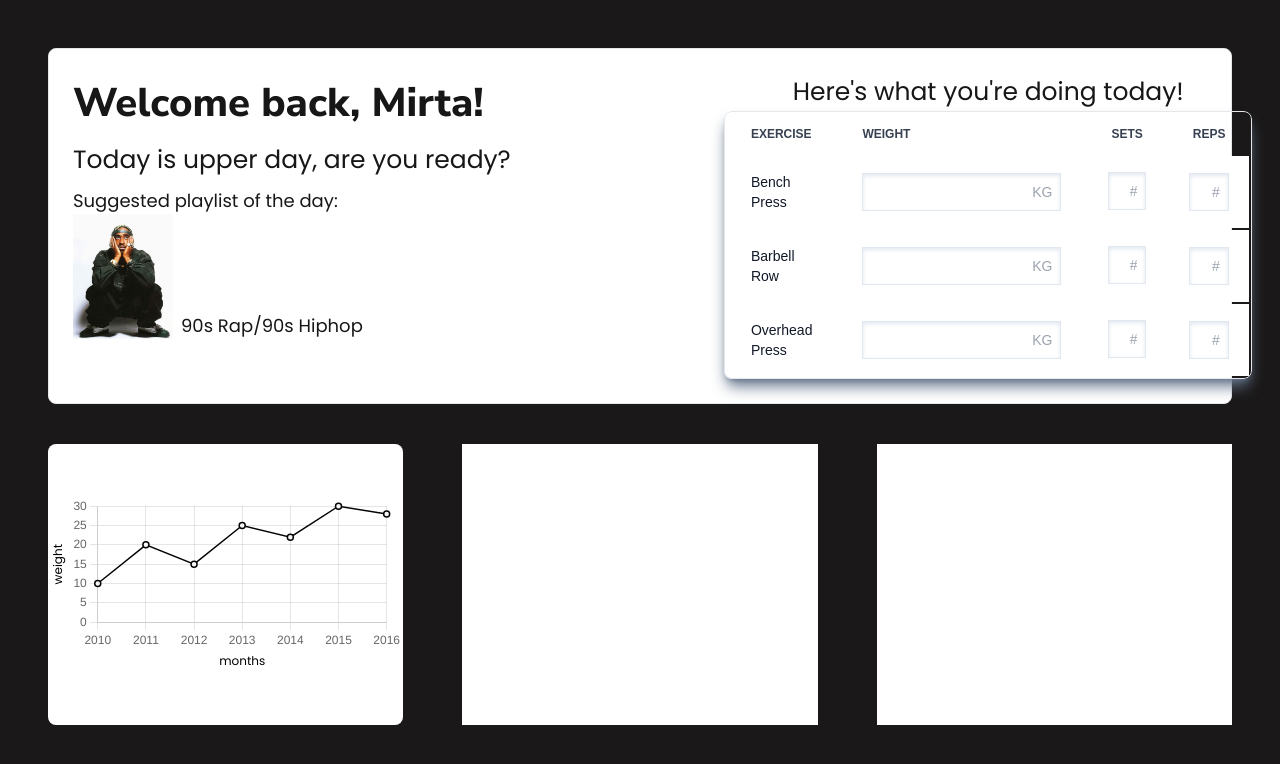
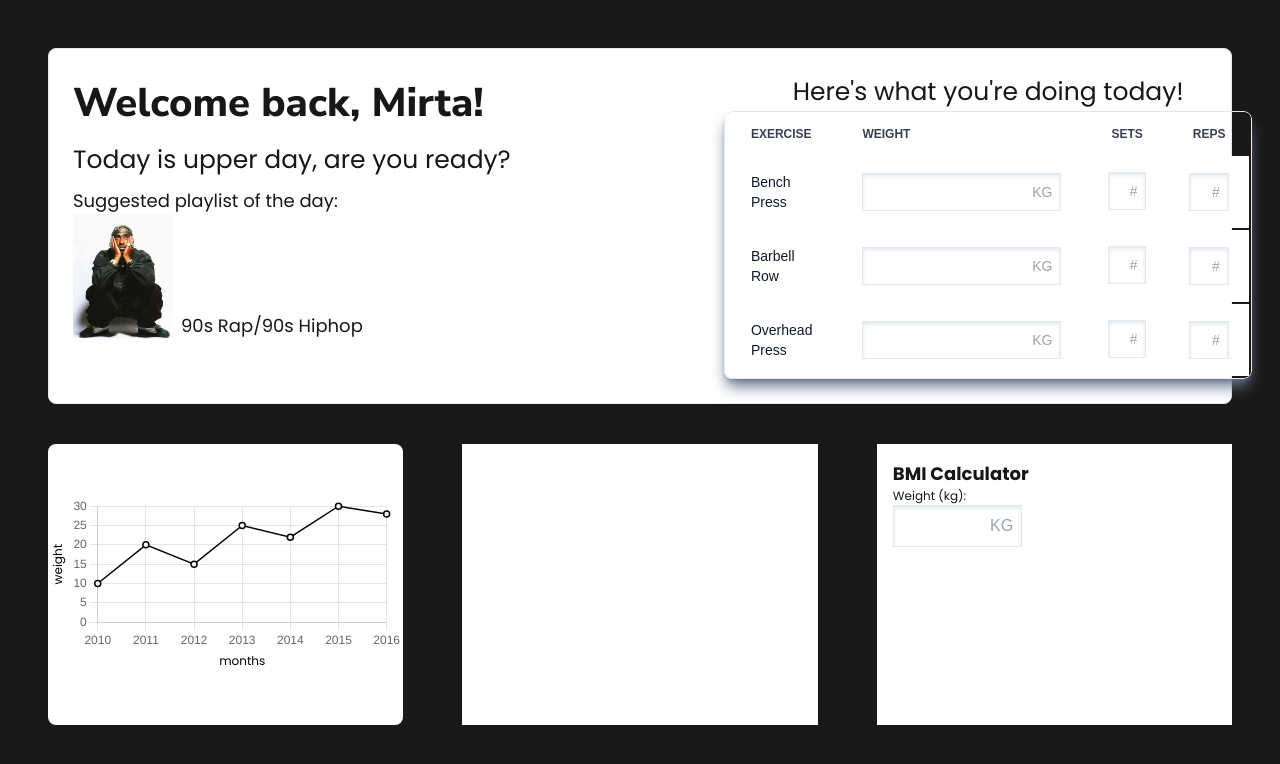
Before and after one commit to mirtakardum/workout-planner, a Next.js app: page / in a window 1280 px wide. Shown: the top 764 px of the page. Built offline with nearby package versions, Linux system fonts and the light colour scheme.

Commit message:
Started work on bmi calculator

```diff
--- a/app/page.js
+++ b/app/page.js
@@ -6,6 +6,7 @@ import { useEffect } from "react";
 import HeroCard from "@/components/HeroCard";
 import GraphChart from "@/components/GraphChart";
 import Chart from 'chart.js/auto'
+import BmiCalculator from "@/components/BmiCalculator";
 
 export default function Home() {
 
@@ -21,7 +22,10 @@ export default function Home() {
           <canvas id="chart-canvas"><GraphChart/></canvas>
         </div>
         <div className="bg-white min-h-[100%] w-[30%]" />
-        <div className="bg-white min-h-[100%] w-[30%]" />
+        <div className="p-4 bg-white min-h-[100%] w-[30%]">
+          <h2 className=" font-poppins font-bold text-[18px]">BMI Calculator</h2>
+            <BmiCalculator />
+        </div>
       </div>
     </div>
     </>
--- /dev/null
+++ b/components/BmiCalculator.js
@@ -0,0 +1,14 @@
+
+
+function BmiCalculator(){
+    return(
+        <>
+        <div className="flex flex-col">
+            <label for="weight-input" className="font-poppins text-[12px]">Weight (kg):</label>
+            <input type="text" placeholder="KG" id="weight-input" className="w-[40%] p-2 shadow-inner border-[1px] border-slate-200 shadow-slate-200 placeholder:text-right focus:outline-none focus:shadow-slate-400"></input>
+        </div>
+        </>
+    )
+}
+
+export default BmiCalculator
```
Also changed, not shown: 1 other file (tests, documents, lock files or other folders).
